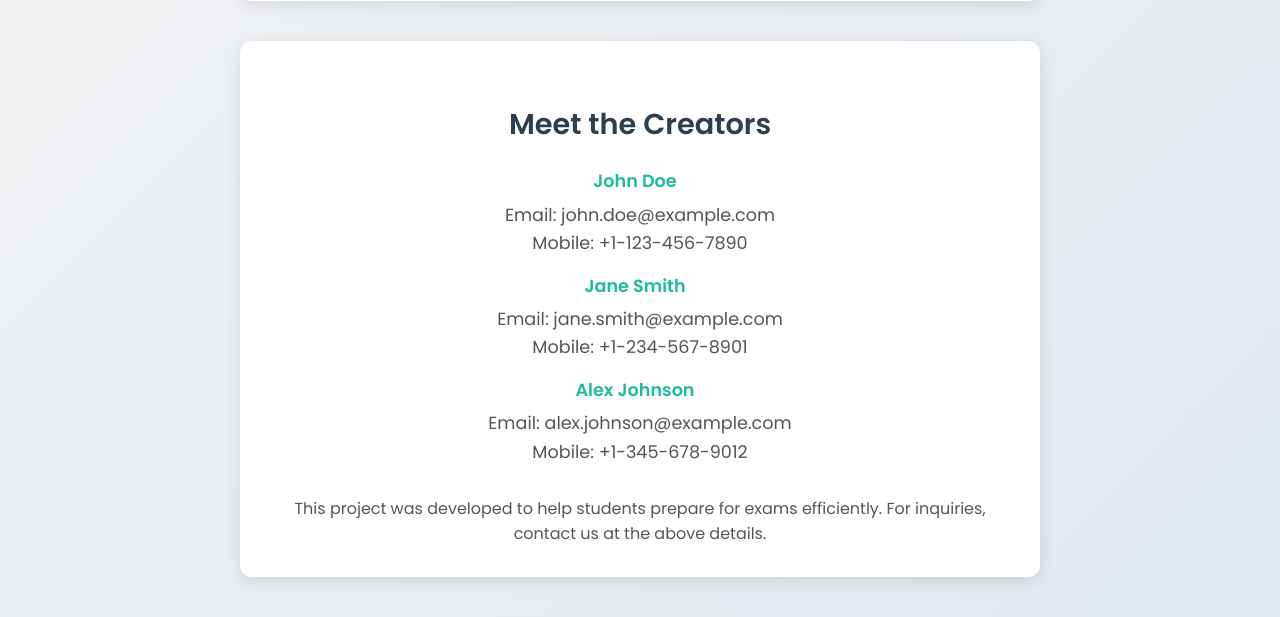
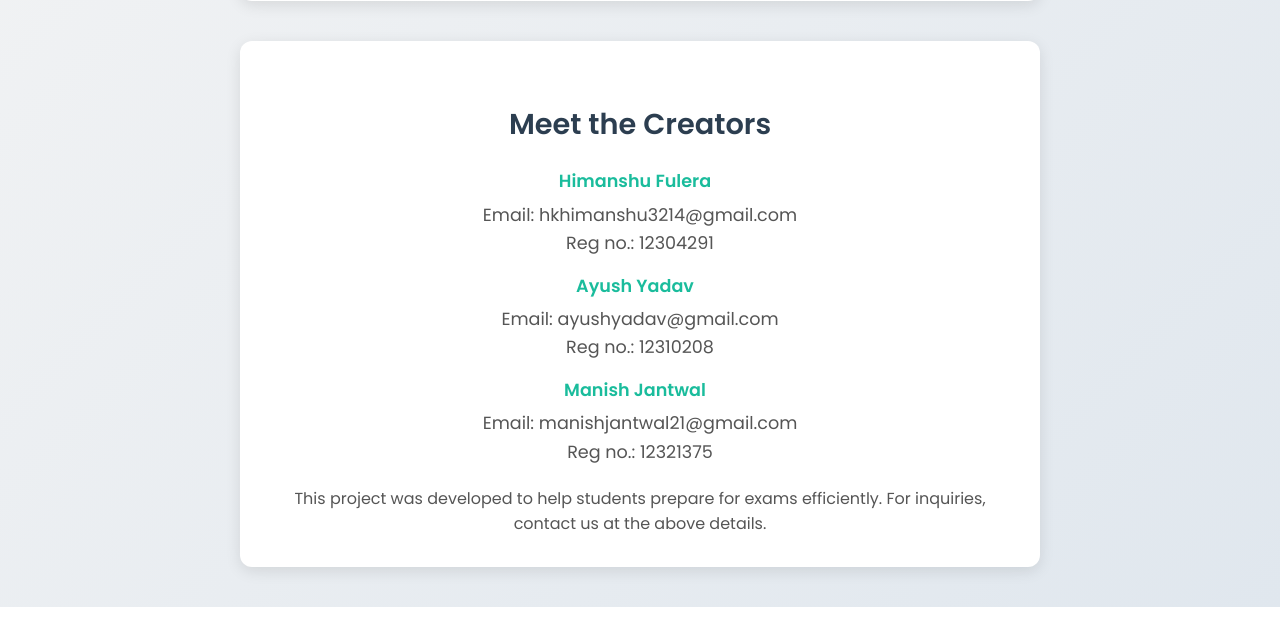
Before and after one commit to HimanshuFulera/Exam-prep-chatbot, a Flask app: page / in a window 1280 px wide. Shown: the part 603-1220 px from the top of the page. Run offline with Flask 3, Linux system fonts and the light colour scheme.

Commit message:
Updating the functionality

```diff
--- a/templates/index.html
+++ b/templates/index.html
@@ -311,35 +311,35 @@
         </div>
     {% endif %}
 
-
     <!-- New Creators Section -->
     <div class="creators-container">
         <h2>Meet the Creators</h2>
         <ul class="creators-list">
             <li class="creator-item">
-            <strong>John Doe</strong>
+                <strong>Himanshu Fulera</strong>
                 <div class="creator-contact">
-                Email: john.doe@example.com<br>
-                Mobile: +1-123-456-7890
+                    Email: hkhimanshu3214@gmail.com<br>
+                    Reg no.: 12304291
                 </div>
             </li>
             <li class="creator-item">
-            <strong>Jane Smith</strong>
+                <strong>Ayush Yadav</strong>
                 <div class="creator-contact">
-                Email: jane.smith@example.com<br>
-                Mobile: +1-234-567-8901
+                    Email: ayushyadav@gmail.com<br>
+                    Reg no.: 12310208
                 </div>
             </li>
             <li class="creator-item">
-            <strong>Alex Johnson</strong>
+                <strong>Manish Jantwal</strong>
                 <div class="creator-contact">
-                Email: alex.johnson@example.com<br>
-                Mobile: +1-345-678-9012
+                    Email: manishjantwal21@gmail.com<br>
+                    Reg no.: 12321375
                 </div>
             </li>
             <!-- Add more creators as needed -->
         </ul>
-    <p style="margin-top: 30px; color: #555555;">This project was developed to help students prepare for exams efficiently. For inquiries, contact us at the above details.</p>
+        <p style="margin-top: 20px; color: #555555;">This project was developed to help students prepare for exams efficiently. For inquiries, contact us at the above details.</p>
     </div>
+
 </body>
 </html>
```
Also changed, not shown: app.py (line endings or trailing spaces). Lines whose indentation alone changed are shown as unchanged.
